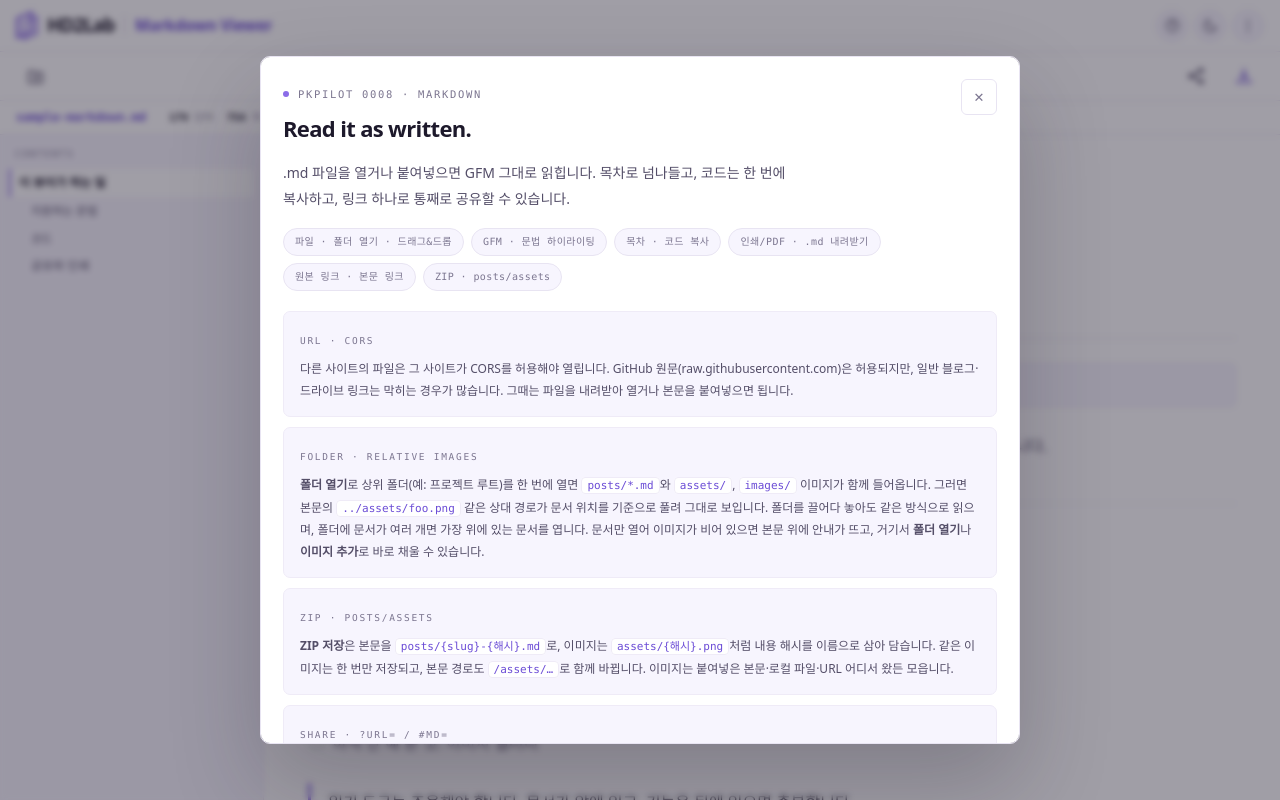
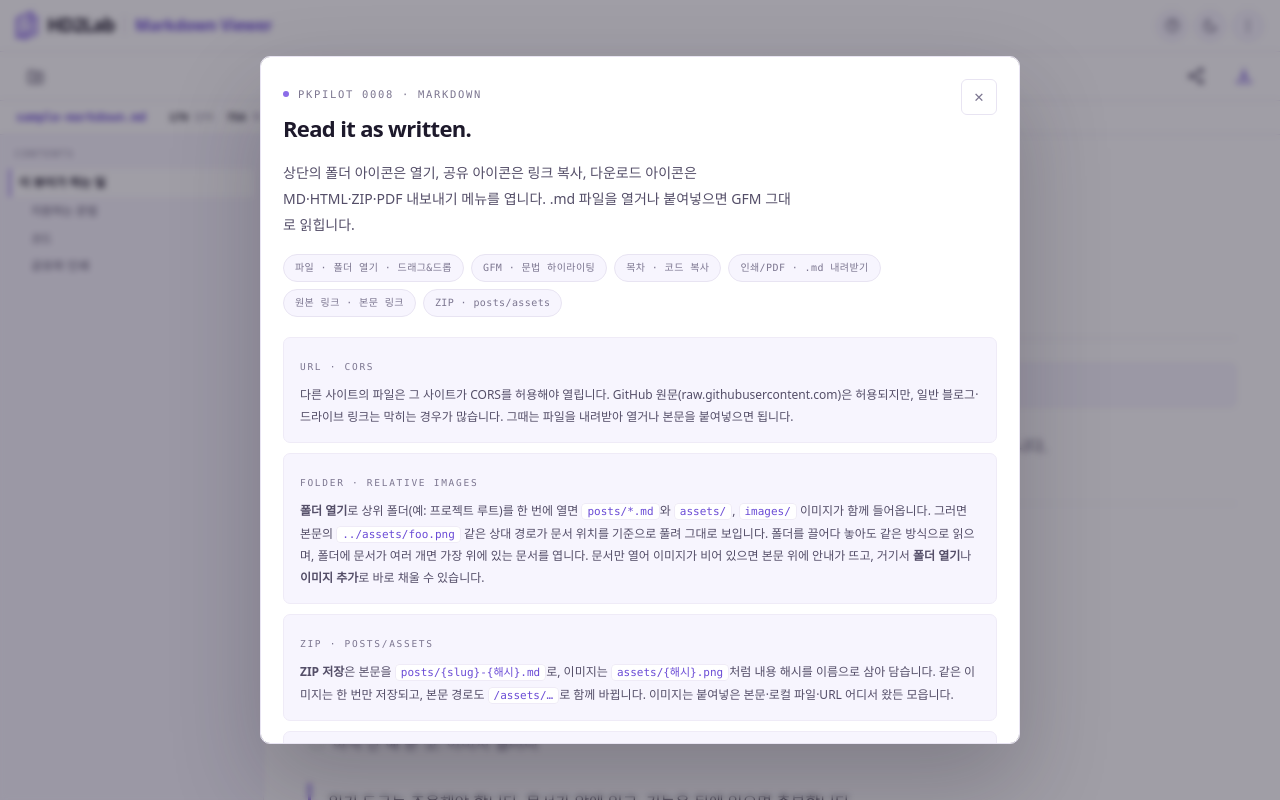
Before and after one commit to HyangDan2/PKPilot0008, a website: page index.html in a window 1280 px wide. Both pictures are taken after a click on the button 1172 px from the left and 25 px from the top of the page. Drawn offline with Linux system fonts and the light colour scheme.

Commit message:
docs: explain the new icon-only toolbar in help

```diff
--- a/index.html
+++ b/index.html
@@ -230,7 +230,7 @@
                 </div>
                 <button type="submit" class="icon-button" aria-label="닫기" value="close">✕</button>
             </div>
-            <p class="help-lede">.md 파일을 열거나 붙여넣으면 GFM 그대로 읽힙니다. 목차로 넘나들고, 코드는 한 번에 복사하고, 링크 하나로 통째로 공유할 수 있습니다.</p>
+            <p class="help-lede">상단의 폴더 아이콘은 열기, 공유 아이콘은 링크 복사, 다운로드 아이콘은 MD·HTML·ZIP·PDF 내보내기 메뉴를 엽니다. .md 파일을 열거나 붙여넣으면 GFM 그대로 읽힙니다.</p>
             <ul class="head-chips" aria-label="Viewer features">
                 <li>파일 · 폴더 열기 · 드래그&amp;드롭</li>
                 <li>GFM · 문법 하이라이팅</li>
@@ -255,7 +255,7 @@
                 </div>
                 <div>
                     <span class="mono-note">SHARE · ?url= / #md=</span>
-                    <p><strong>원본 링크(?url=)</strong>는 URL로 연 문서에만 붙습니다. 링크를 열 때마다 그 주소의 원문을 다시 가져오므로, 원본이 바뀌면 링크를 연 내용도 바뀝니다. <strong>본문을 링크에 담기(#md=)</strong>는 지금 보고 있는 본문을 압축해 링크 안에 담으므로, 나중에 원본이 바뀌어도 링크를 만든 시점의 내용이 그대로 열립니다. 파일로 열었거나 붙여넣은 문서는 기본 동작이 <strong>.md 파일로 내려받기</strong>입니다.</p>
+                    <p><strong>원본 링크(?url=)</strong>는 URL로 연 문서에만 붙습니다. 링크를 열 때마다 그 주소의 원문을 다시 가져오므로, 원본이 바뀌면 링크를 연 내용도 바뀝니다. <strong>본문을 링크에 담기(#md=)</strong>는 지금 보고 있는 본문을 압축해 링크 안에 담으므로, 나중에 원본이 바뀌어도 링크를 만든 시점의 내용이 그대로 열립니다. 파일로 열었거나 붙여넣은 문서는 <strong>내보내기 아이콘 → Markdown (.md)</strong>에서 저장할 수 있습니다.</p>
                 </div>
                 <div>
                     <span class="mono-note">SANITIZE</span>
```
